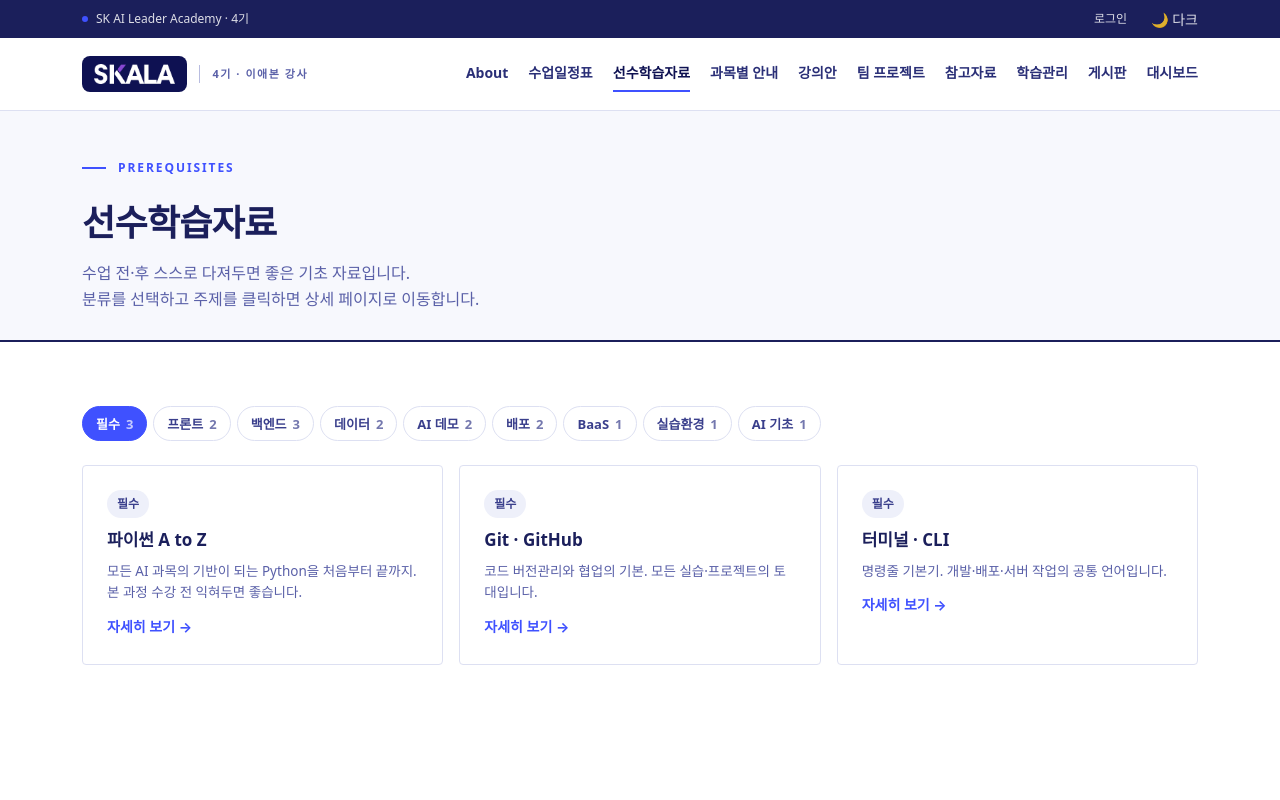
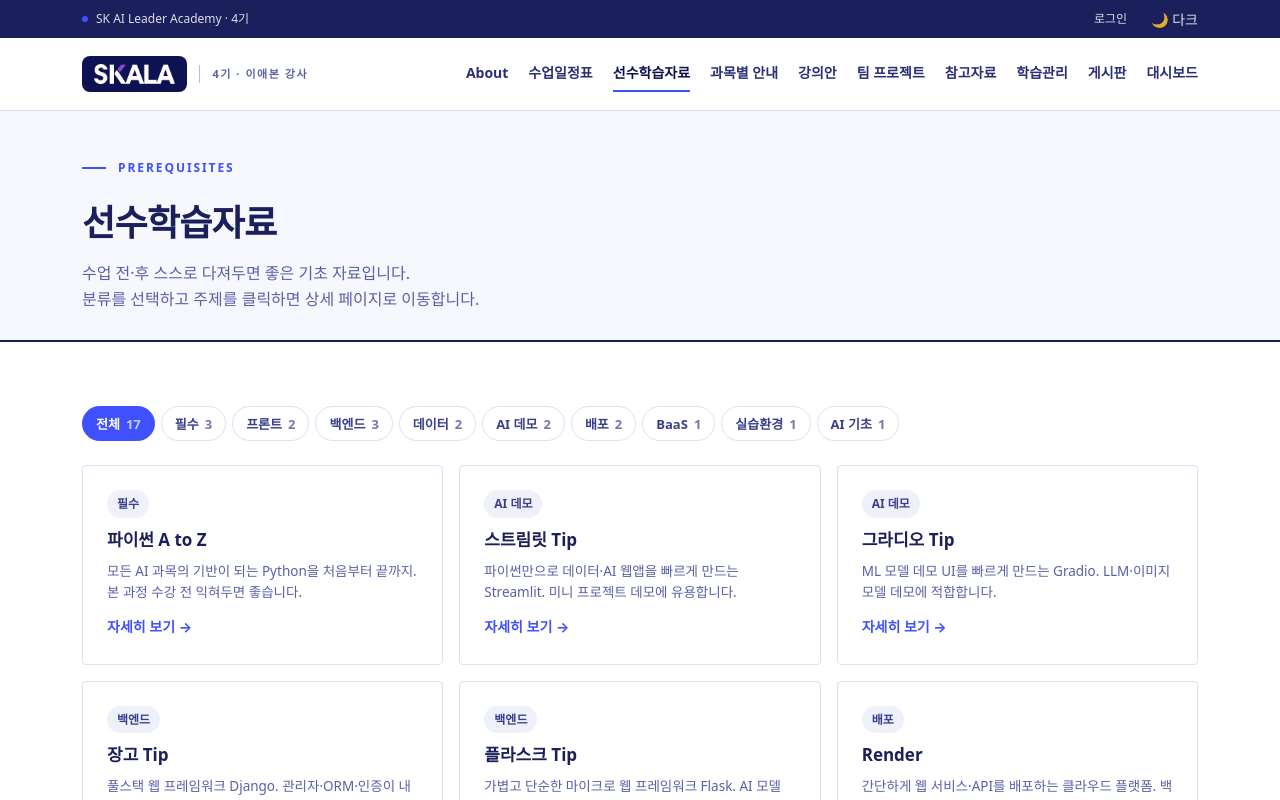
Before and after one commit to aebonlee/kdt-ai, a React (Vite) app: page /prep in a window 1280 px wide. Shown: the top 800 px of the page. Built offline with nearby package versions, Linux system fonts and the light colour scheme; no server answers; a web font is replaced by a local one.

Commit message:
선수학습 인덱스: 맨 앞에 '전체(개수)' 탭 추가(기본 선택)
Co-Authored-By: Claude Opus 4.8 (1M context) <noreply@anthropic.com>

```diff
--- a/src/pages/Prep.jsx
+++ b/src/pages/Prep.jsx
@@ -3,11 +3,11 @@ import { Link } from 'react-router-dom'
 import { prepTopics } from '../data/resources'
 
 const CAT_ORDER = ['필수', '프론트', '백엔드', '데이터', 'AI 데모', '배포', 'BaaS', '실습환경', 'AI 기초']
-const categories = CAT_ORDER.filter((c) => prepTopics.some((t) => t.tag === c))
+const categories = ['전체', ...CAT_ORDER.filter((c) => prepTopics.some((t) => t.tag === c))]
 
 export default function Prep() {
-  const [cat, setCat] = useState(categories[0])
-  const topics = prepTopics.filter((t) => t.tag === cat)
+  const [cat, setCat] = useState('전체')
+  const topics = cat === '전체' ? prepTopics : prepTopics.filter((t) => t.tag === cat)
 
   return (
     <div>
@@ -34,7 +34,7 @@ export default function Prep() {
               >
                 {c}
                 <span style={{ marginLeft: 6, opacity: 0.7, fontWeight: 600 }}>
-                  {prepTopics.filter((t) => t.tag === c).length}
+                  {c === '전체' ? prepTopics.length : prepTopics.filter((t) => t.tag === c).length}
                 </span>
               </button>
             ))}
```
